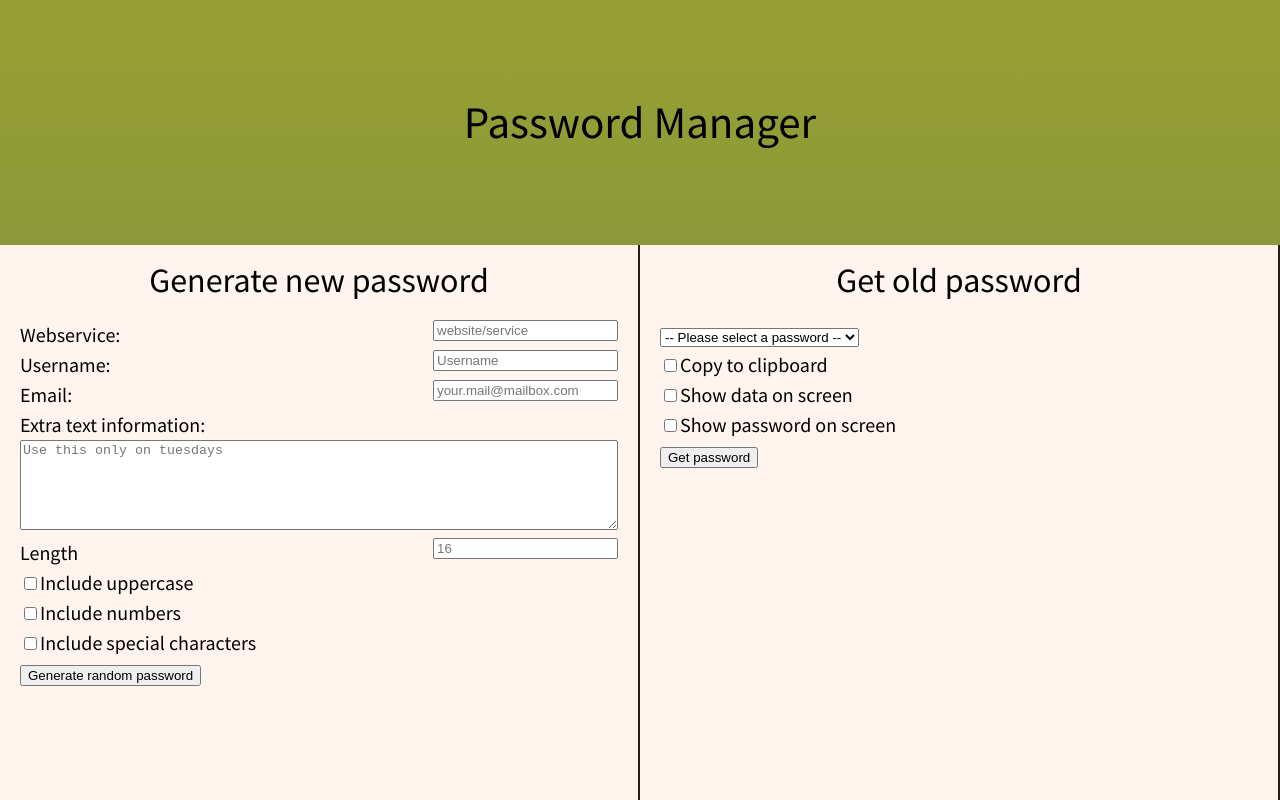
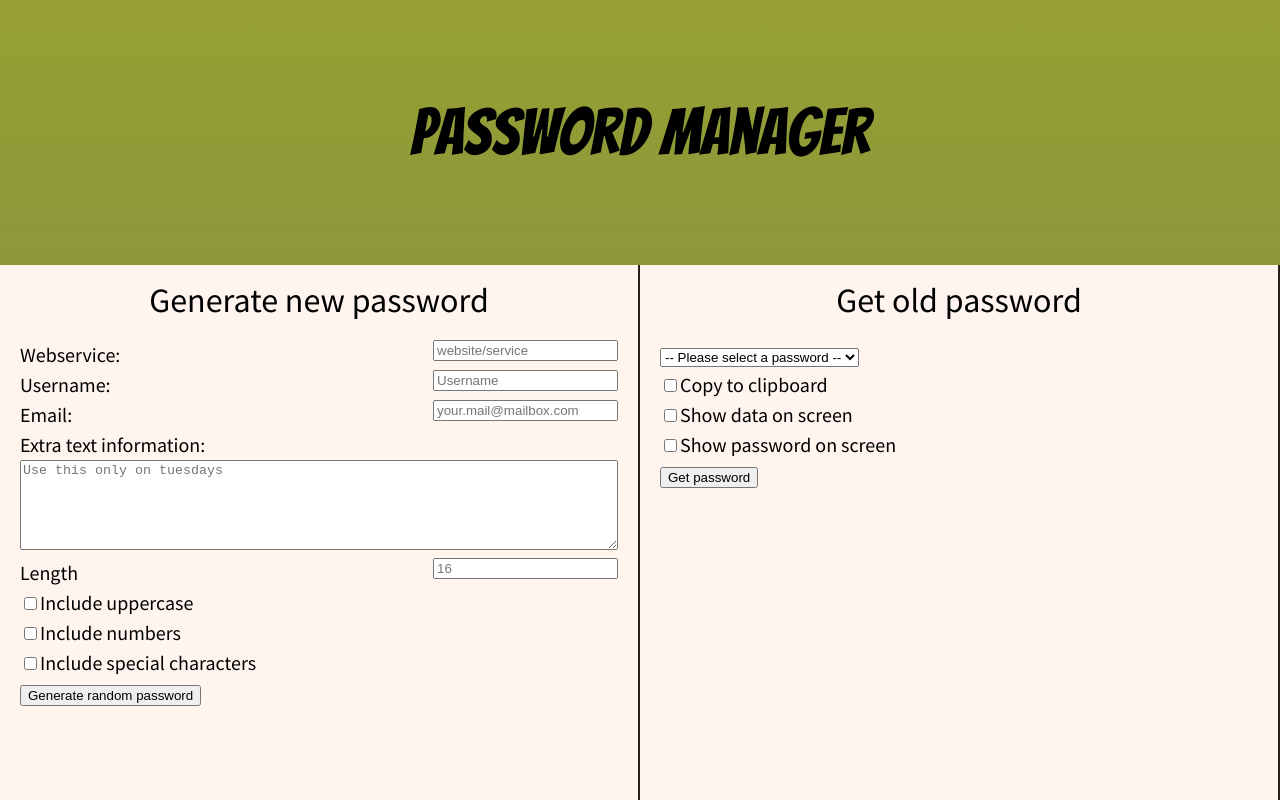
Before and after one commit to raulpenaguiao/password-manager, a plain HTML site: page index.html in a window 1280 px wide. Shown: the top 800 px of the page. Drawn offline with Linux system fonts and the light colour scheme.

Commit message:
is this commited?

```diff
--- a/assets/css/style.css
+++ b/assets/css/style.css
@@ -68,8 +68,9 @@ body {
 /*******************************************/
 h1 {
   width: fit-content;
+  font-family: "Bangers", cursive;
   margin: 100px auto;
-  font-size: 4.5rem;
+  font-size: 6.5rem;
 }
 
 h2, h3 {
```
